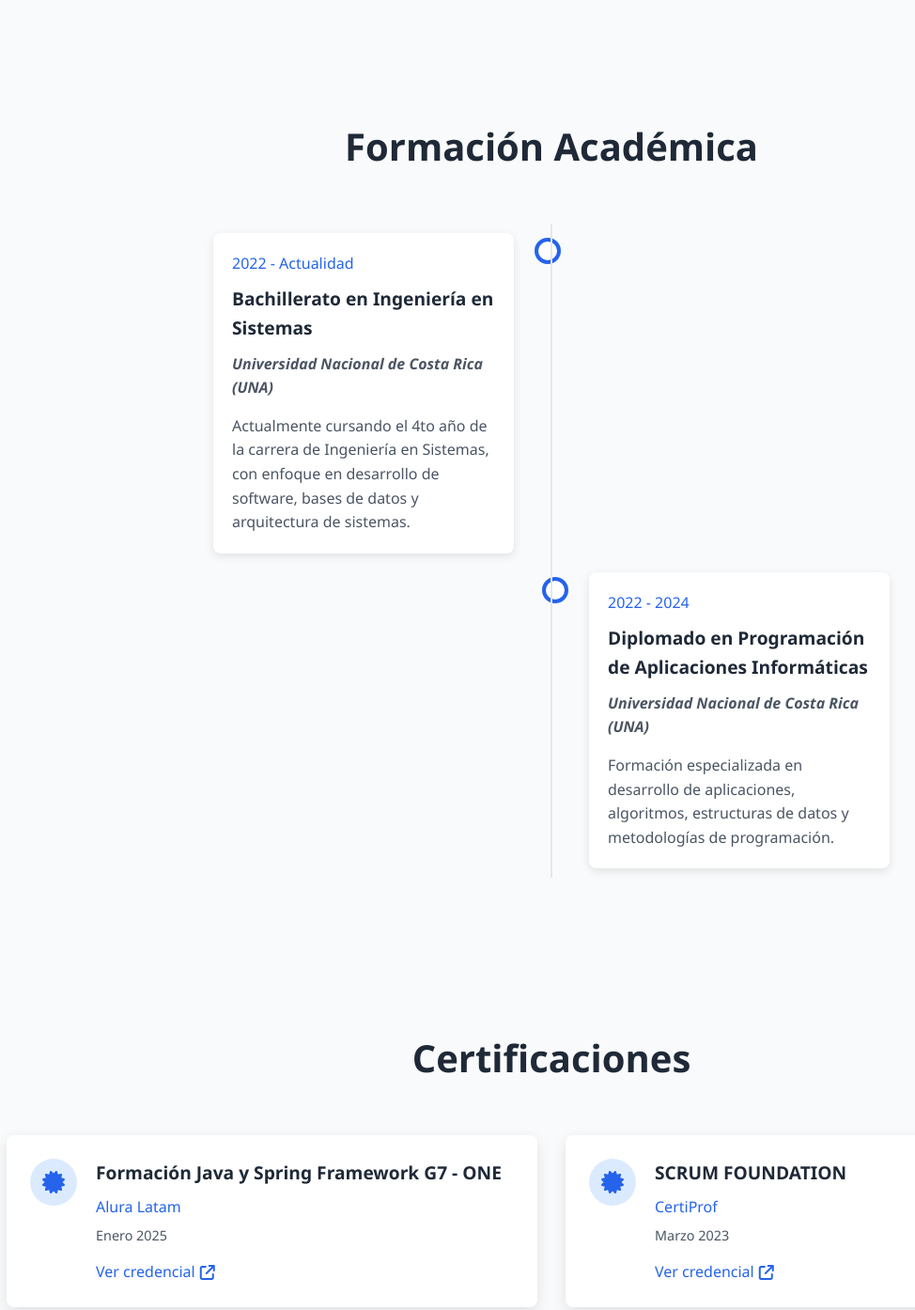
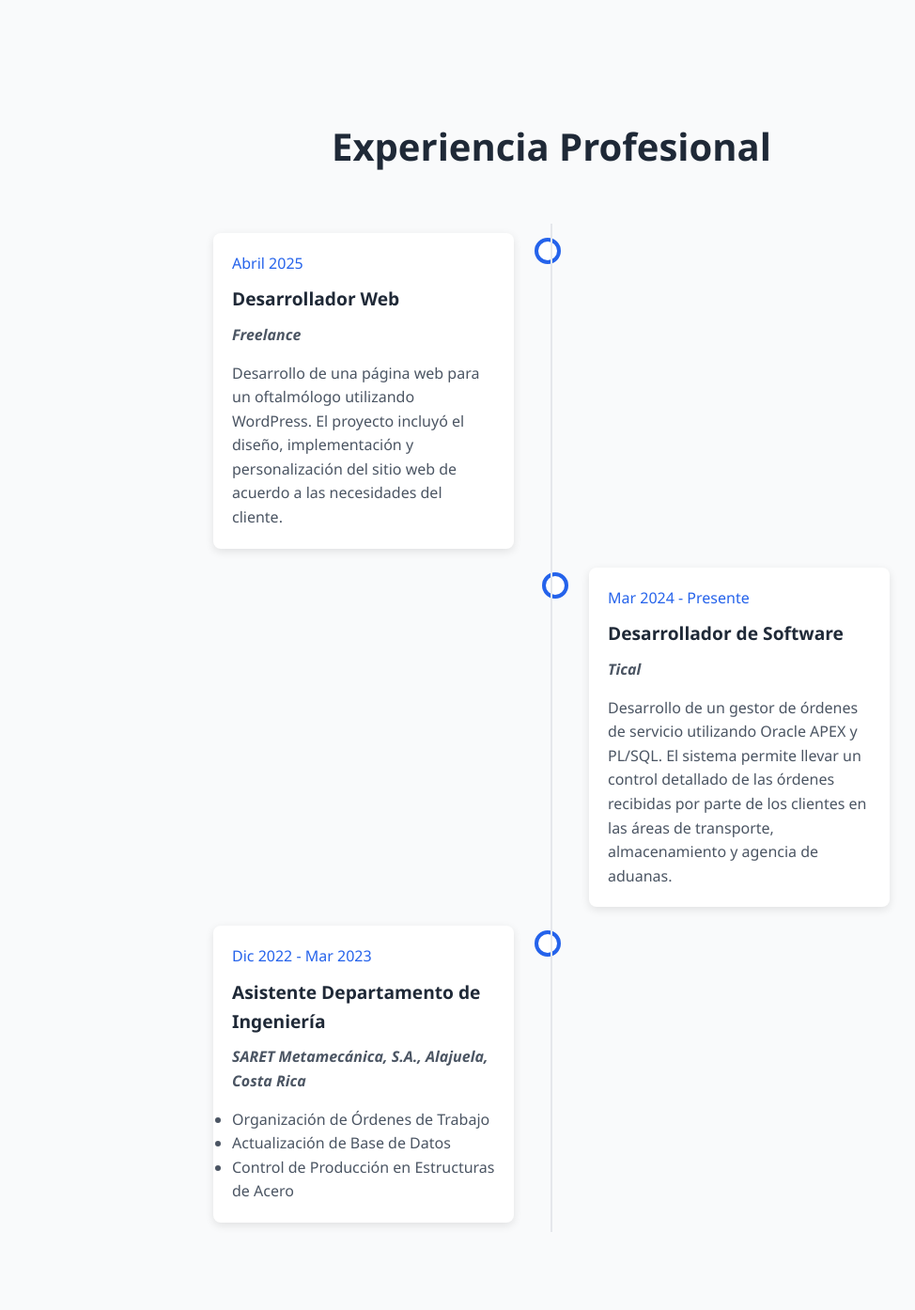
Before and after one commit to Nahum0320/Portafolio-Web, a plain HTML site: page index.html in a window 1280 px wide. Shown: the part 3840-5234 px from the top of the page at 94% size, without its empty margins (53-1027 px from the left). Drawn offline with Linux system fonts and the light colour scheme.

Commit message:
Update index.html

```diff
--- a/index.html
+++ b/index.html
@@ -332,6 +332,47 @@
     <div class="lightbox-content" id="lightboxCarousel"></div>
 </div>
 
+<section id="experience">
+    <div class="container">
+        <h2 class="section-title">Experiencia Profesional</h2>
+        <div class="timeline">
+            <!-- Experiencia 1 -->
+            <div class="timeline-item left">
+                <div class="timeline-content">
+                    <div class="timeline-date">Abril 2025</div>
+                    <h3 class="timeline-title">Desarrollador Web</h3>
+                    <h4 class="timeline-subtitle">Freelance</h4>
+                    <p class="timeline-description">Desarrollo de una página web para un oftalmólogo utilizando WordPress. El proyecto incluyó el diseño, implementación y personalización del sitio web de acuerdo a las necesidades del cliente.</p>
+                </div>
+            </div>
+            <!-- Experiencia 2 -->
+            <div class="timeline-item right">
+                <div class="timeline-content">
+                    <div class="timeline-date">Mar 2024 - Presente</div>
+                    <h3 class="timeline-title">Desarrollador de Software</h3>
+                    <h4 class="timeline-subtitle">Tical</h4>
+                    <p class="timeline-description">Desarrollo de un gestor de órdenes de servicio utilizando Oracle APEX y PL/SQL. El sistema permite llevar un control detallado de las órdenes recibidas por parte de los clientes en las áreas de transporte, almacenamiento y agencia de aduanas.</p>
+                </div>
+            </div>
+            <!-- Experiencia 3 -->
+            <div class="timeline-item left">
+                <div class="timeline-content">
+                    <div class="timeline-date">Dic 2022 - Mar 2023</div>
+                    <h3 class="timeline-title">Asistente Departamento de Ingeniería</h3>
+                    <h4 class="timeline-subtitle">SARET Metamecánica, S.A., Alajuela, Costa Rica</h4>
+                    <div class="timeline-description">
+                        <ul>
+                            <li>Organización de Órdenes de Trabajo</li>
+                            <li>Actualización de Base de Datos</li>
+                            <li>Control de Producción en Estructuras de Acero</li>
+                        </ul>
+                    </div>
+                </div>
+            </div>
+        </div>
+    </div>
+</section>
+
     <section id="education">
         <div class="container">
             <h2 class="section-title">Formación Académica</h2>
```
Lines whose indentation alone changed are shown as unchanged.
